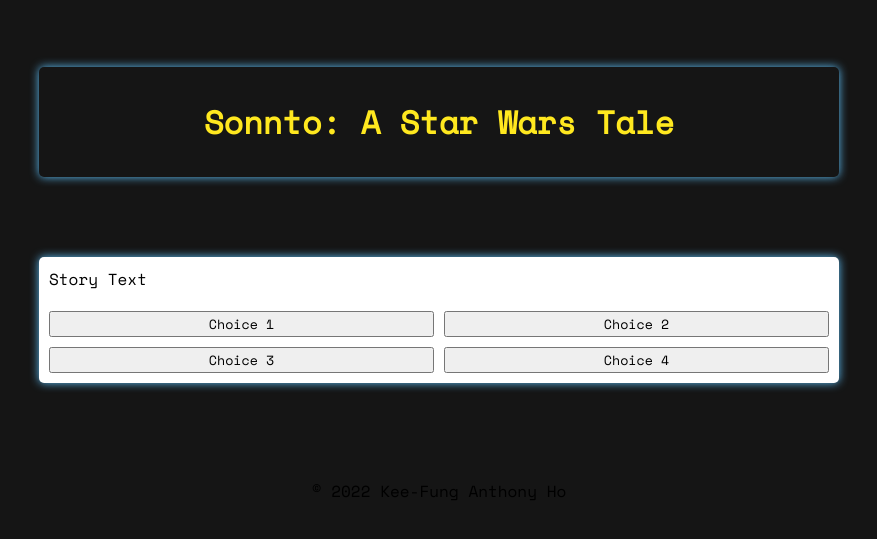
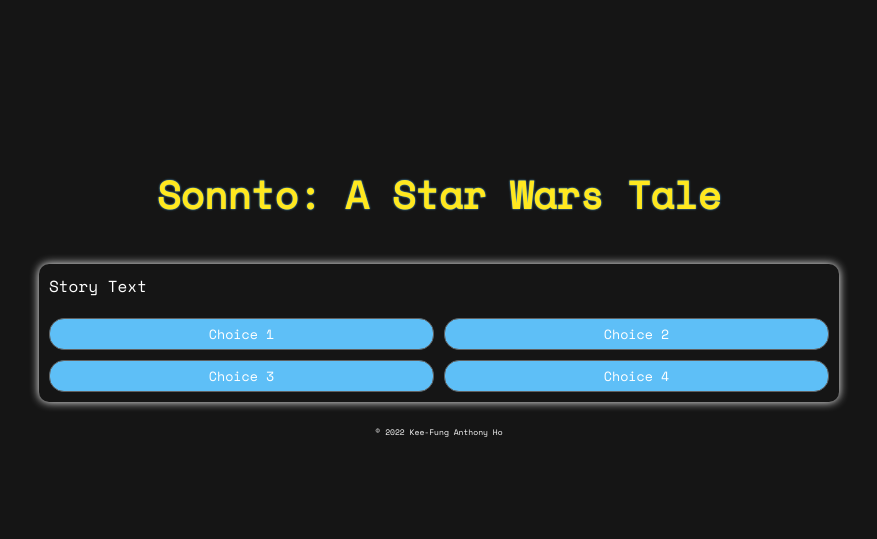
Before and after one commit to Sonnto/tales-of-kinis-sonnto, a plain HTML site: page index.html in a window 1280 px wide. Shown: the part 107-646 px from the top of the page, without its empty margins (201-1078 px from the left). Drawn offline with nearby package versions, Linux system fonts and the light colour scheme; files whose address does not match are found by name.

Commit message:
stylize buttons and title further

```diff
--- a/css/styles.css
+++ b/css/styles.css
@@ -8,7 +8,7 @@
   font-family: "Space Mono", "Franklin Gothic Medium", "Arial Narrow", Arial,
     sans-serif;
 }
-
+/* 1em = 16px */
 /* body is the container, the rest are items*/
 body {
   padding: 0;
@@ -20,31 +20,47 @@ body {
   width: 100vw;
   height: 100vh;
   background-color: #151515;
-  gap: 5em;
+  gap: 1em;
+}
+
+/* Copyright text */
+footer {
+  color: #fff;
+  font-size: 8px;
+  font-family: "Franklin Gothic Medium";
 }
 
 /* GAME TITLE STYLING */
 /* item */
 .title {
+  color: #ffe81f;
   font-family: "Franklin Gothic Medium";
-  color: #ffe81f;
-  width: 800px;
+  font-size: larger;
+  text-align: center;
+  /* width: 800px;
   max-width: 80%;
   padding: 10px;
-  border-radius: 5px;
-  box-shadow: 0 0 10px #5ebff7;
-  text-align: center;
+  border-radius: 10px;
+  box-shadow: 0 0 10px #5ebff7; */
 }
 
-/* STORY CARD ITEMS */
+.title h1 {
+  text-shadow: 0 0 2px #5ebff7;
+}
+
+/* STORY CARD */
 /* item */
 .story {
   width: 800px;
   max-width: 80%;
-  background-color: #fff;
+  /* background-color: #fff; */
   padding: 10px;
-  border-radius: 5px;
-  box-shadow: 0 0 10px #5ebff7;
+  border-radius: 10px;
+  box-shadow: 0 0 10px #fff;
+}
+
+#story-text {
+  color: #fff;
 }
 
 .button-layout {
@@ -54,5 +70,20 @@ body {
   margin-top: 20px;
 }
 
-button {
+/* BUTTONS */
+.button {
+  background-color: #5ebff7;
+  border: 1px solid #606060;
+  border-radius: 15px;
+  padding: 5px 10px;
+  color: #fff;
+  /* outline: none; */
 }
+
+.button:hover {
+  box-shadow: 0 0 10px #daf1ff;
+}
+
+.button:active {
+  background-color: #8fd6ff;
+}
```
